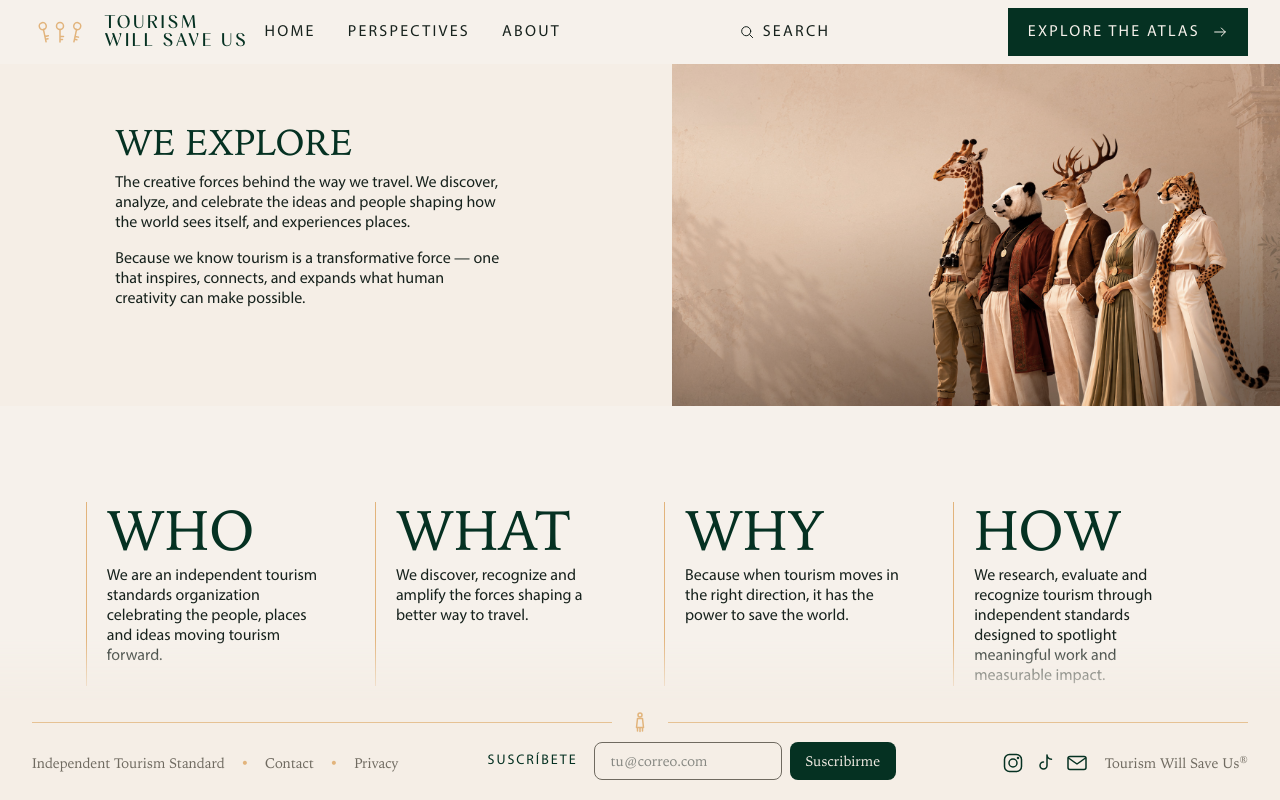
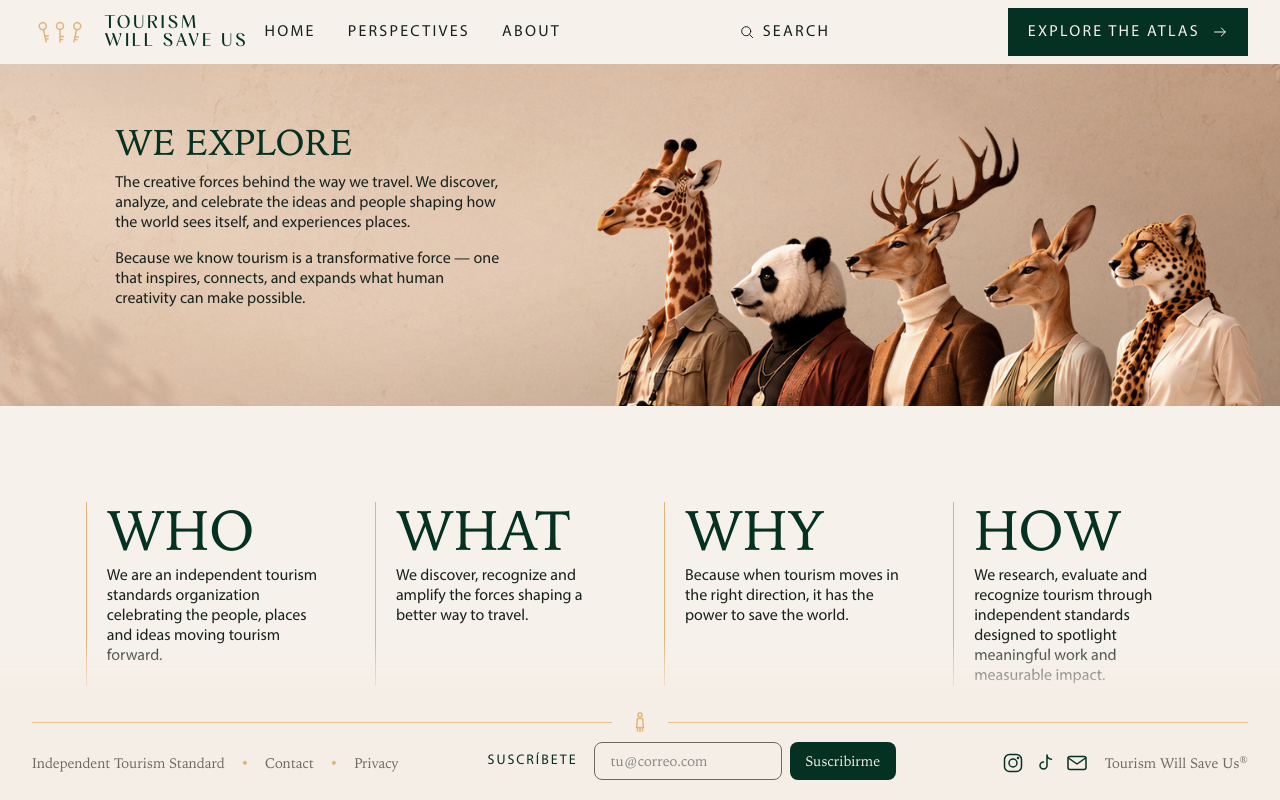
Before and after one commit to Maush963/TWSU, a Next.js app: page /about in a window 1280 px wide. Built offline with nearby package versions, Linux system fonts and the light colour scheme; no server answers.

Commit message:
fase-3: hero de About con la imagen a todo el ancho
Co-Authored-By: Claude Sonnet 5.5 <noreply@anthropic.com>

```diff
--- a/src/components/about/AboutIntro.tsx
+++ b/src/components/about/AboutIntro.tsx
@@ -5,13 +5,13 @@ import { uiText } from "@/content/ui-text";
 export function AboutIntro() {
   return (
     <>
-      <section aria-labelledby="about-hero-title" className="home-hero bg-bg">
-        <div className="home-hero-image">
+      <section aria-labelledby="about-hero-title" className="home-hero about-hero bg-bg">
+        <div className="home-hero-image about-hero-image">
           <Image
             src="/home/222Characters_ProfilesCOMP.png"
             alt=""
             fill
-            sizes="(max-width: 48rem) 100vw, 62vw"
+            sizes="100vw"
             className="object-contain object-right-bottom"
             priority
           />
--- a/src/styles/about.css
+++ b/src/styles/about.css
@@ -36,6 +36,24 @@
   }
 }
 
+/* Hero de escritorio: la imagen cubre todo el ancho y se recorta por abajo, como en el diseño.
+   El alto sigue al ancho; en pantallas angostas manda el alto mínimo de la Home. */
+@media (min-width: 64rem) {
+  .about-hero {
+    aspect-ratio: var(--about-hero-ratio);
+  }
+
+  .home-hero-image.about-hero-image {
+    inset: 0;
+    width: 100%;
+  }
+
+  .about-hero-image img {
+    object-fit: cover;
+    object-position: 50% var(--about-hero-focus-y);
+  }
+}
+
 @media (min-width: 64rem) {
   .about-council {
     padding: calc(var(--space-8) * 2) var(--home-overview-side-padding) calc(var(--space-8) * 3);
--- a/src/styles/tokens.css
+++ b/src/styles/tokens.css
@@ -69,4 +69,6 @@
   /* about */
   --about-card-ratio: 1.067;
   --about-card-gap: 1.5rem;
+  --about-hero-ratio: 4.06;
+  --about-hero-focus-y: 22%;
 }
```
Also changed, not shown: 1 other file (tests, documents, lock files or other folders).
